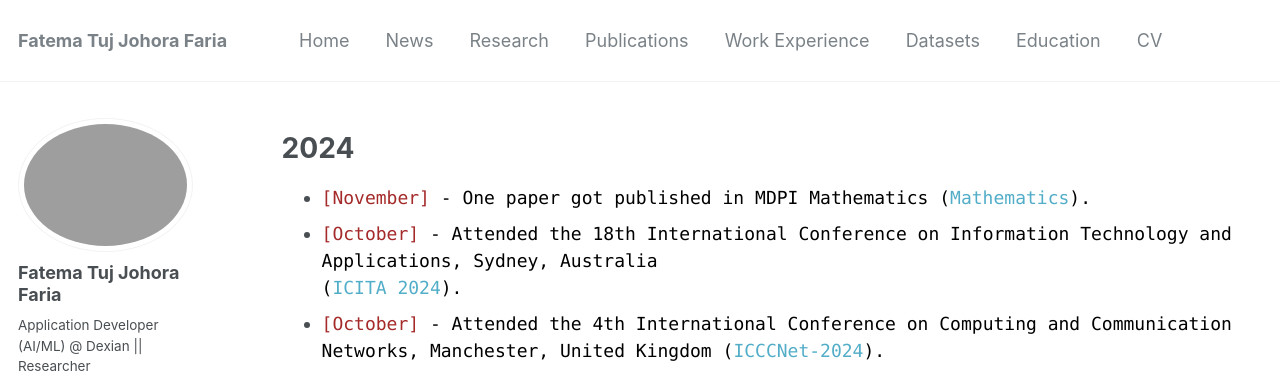
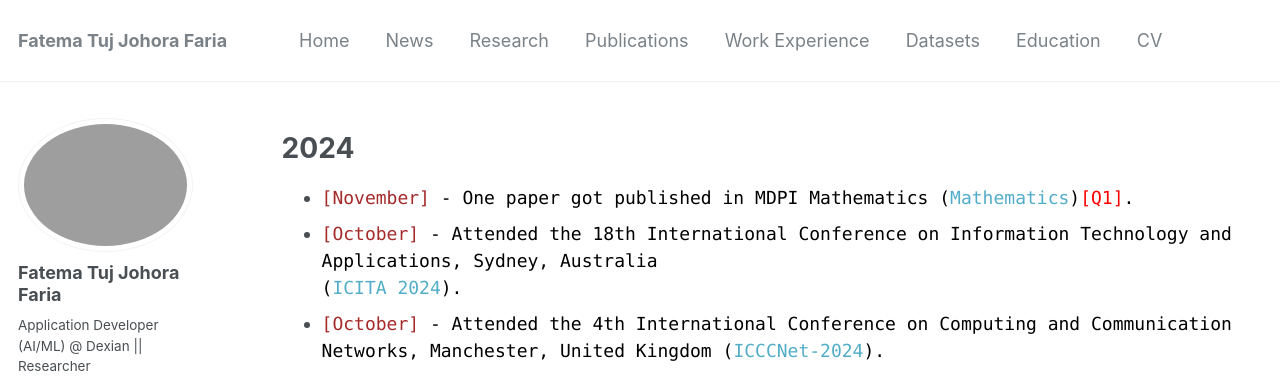
Before and after one commit to fatemafaria142/fatemafaria142.github.io, a Jekyll site: the page built from _pages/news.md, in a window 1280 px wide and 900 px high. Shown: the top 377 px of the window. Built offline with Jekyll 4.4.1, drawn with Linux system fonts in a browser that asks for light colours; some web fonts are replaced.

Commit message:
Changed to News

```diff
--- a/_pages/news.md
+++ b/_pages/news.md
@@ -6,7 +6,7 @@ author_profile: true
 ---
 
 # 2024
-+ <span style="font-family:Monaco; color:black;"><span style="color:brown">[November]</span> - One paper got published in MDPI Mathematics ([Mathematics](https://www.mdpi.com/journal/mathematics)).
++ <span style="font-family:Monaco; color:black;"><span style="color:brown">[November]</span> - One paper got published in MDPI Mathematics ([Mathematics](https://www.mdpi.com/journal/mathematics))<span style="color:red">[Q1]</span>.
 + <span style="font-family:Monaco; color:black;"><span style="color:brown">[October]</span> - Attended the 18th International Conference on Information Technology and Applications, Sydney, Australia <br>([ICITA 2024](https://icita.world/?__im-rgVYHazg=104405410931315538#/)).
 + <span style="font-family:Monaco; color:black;"><span style="color:brown">[October]</span> - Attended the 4th International Conference on Computing and Communication Networks, Manchester, United Kingdom ([ICCCNet-2024](https://icccn.co.uk/)).
 + <span style="font-family:Monaco; color:black;"><span style="color:brown">[September]</span> - Attended the IEEE Region 10 Symposium at Netaji Subhas University of Technology (NSUT), New Delhi ([TENSYMP2024](https://ieeedelhi-tensymp2024.org/)).
```
